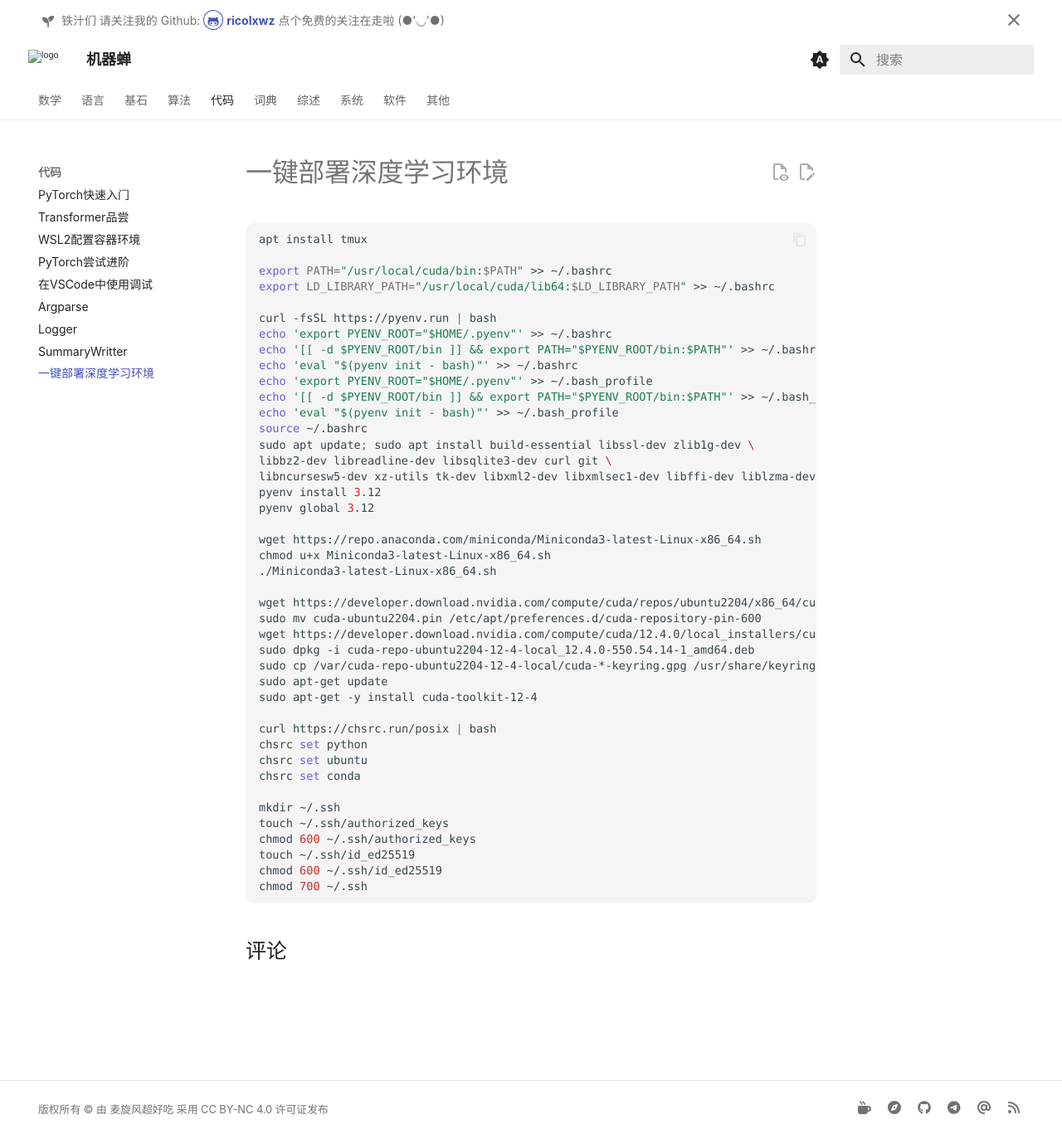
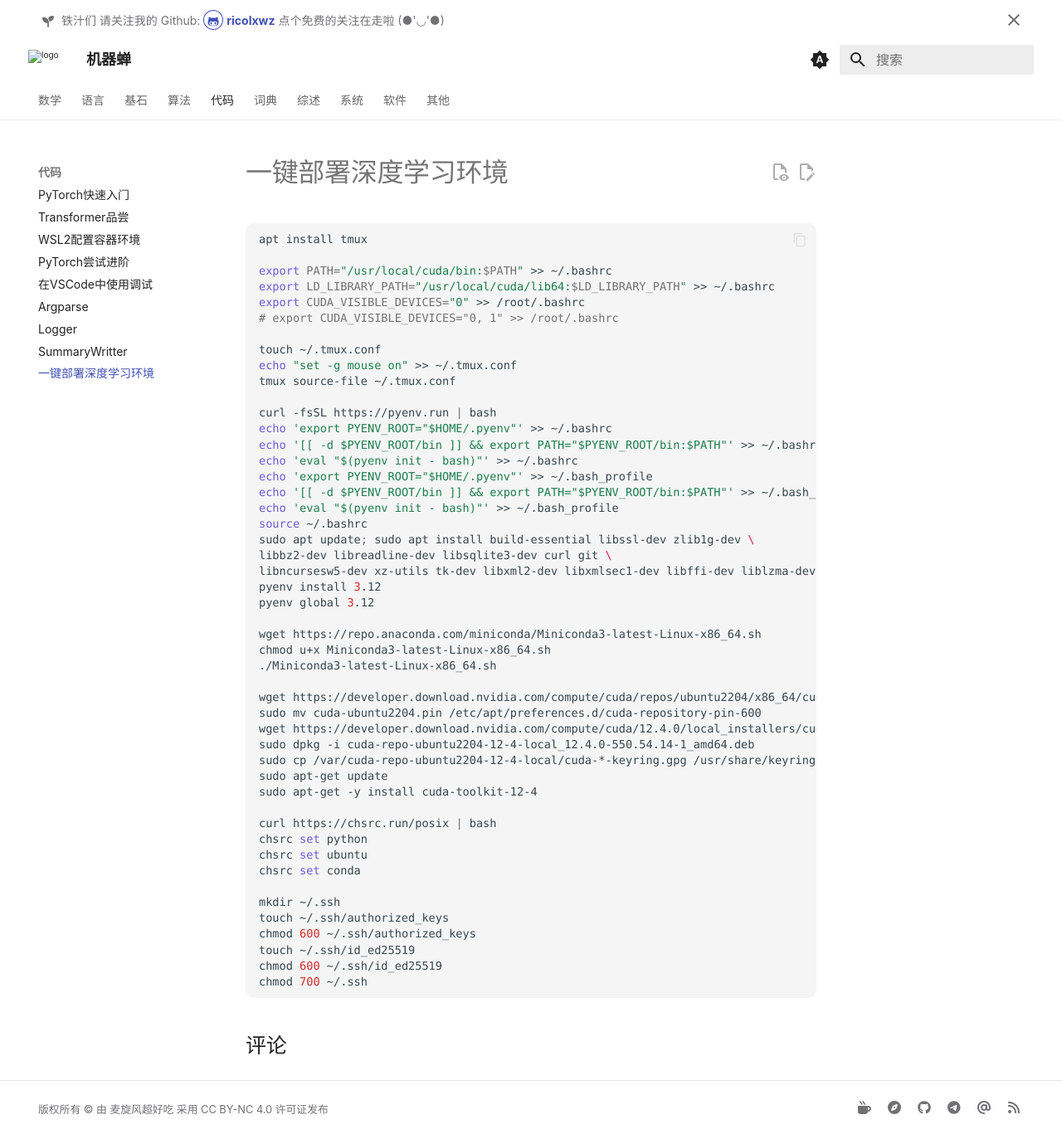
Before and after one commit to ricolxwz/note, an MkDocs documentation site: the page built from docs/code/deploy-dl-env.md, in a window 1280 px wide and 1373 px high. Shown: the whole window at 83% size. Built offline with MkDocs 1.6.1 and Material for MkDocs 9.7.7, drawn with Linux system fonts in a browser that asks for light colours; some web fonts are replaced; comment, search, counter and statistics services are not loaded.

Commit message:
docs: 更新一键部署深度学习环境文档，添加tmux配置和CUDA环境变量设置

```diff
--- a/docs/code/deploy-dl-env.md
+++ b/docs/code/deploy-dl-env.md
@@ -8,6 +8,12 @@ apt install tmux
 
 export PATH="/usr/local/cuda/bin:$PATH" >> ~/.bashrc
 export LD_LIBRARY_PATH="/usr/local/cuda/lib64:$LD_LIBRARY_PATH" >> ~/.bashrc
+export CUDA_VISIBLE_DEVICES="0" >> /root/.bashrc
+# export CUDA_VISIBLE_DEVICES="0, 1" >> /root/.bashrc
+
+touch ~/.tmux.conf
+echo "set -g mouse on" >> ~/.tmux.conf
+tmux source-file ~/.tmux.conf
 
 curl -fsSL https://pyenv.run | bash
 echo 'export PYENV_ROOT="$HOME/.pyenv"' >> ~/.bashrc
```
